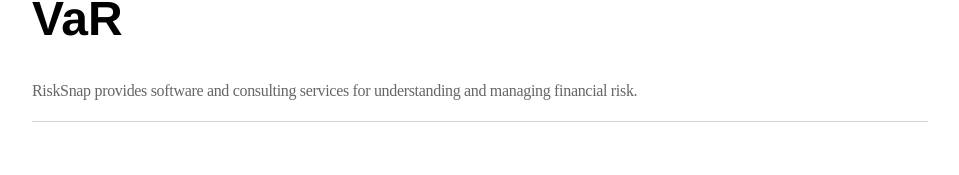
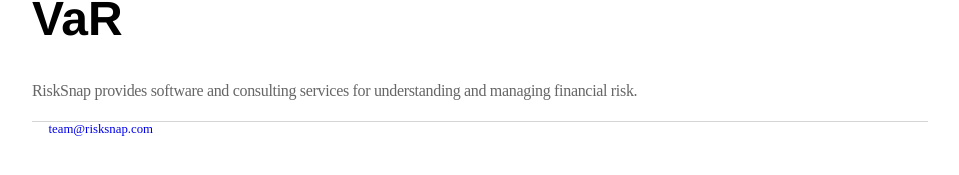
Before and after one commit to risksnap/RiskSnap, a Jekyll site: the page built from index.html, in a window 1280 px wide. Shown: the part 215-390 px from the top of the page, without its empty margins (160-1119 px from the left). Built offline with Jekyll 4.4.1, drawn with Linux system fonts in a browser that asks for light colours.

Commit message:
Add fontawesome

```diff
--- a/_layouts/default.html
+++ b/_layouts/default.html
@@ -21,7 +21,7 @@
 	    </div><!-- /.container -->
 		<footer>
         <div>
-                <span class="fa fa-envelope-open fa-lg"></span> <!--p><a href="mailto:team@risksnap.com">team@risksnap.com</a></p-->
+                <span class="fa fa-envelope-open fa-lg"></span> <a href="mailto:team@risksnap.com">team@risksnap.com</a>
         </div>
 		</footer>
 	</body>
```
